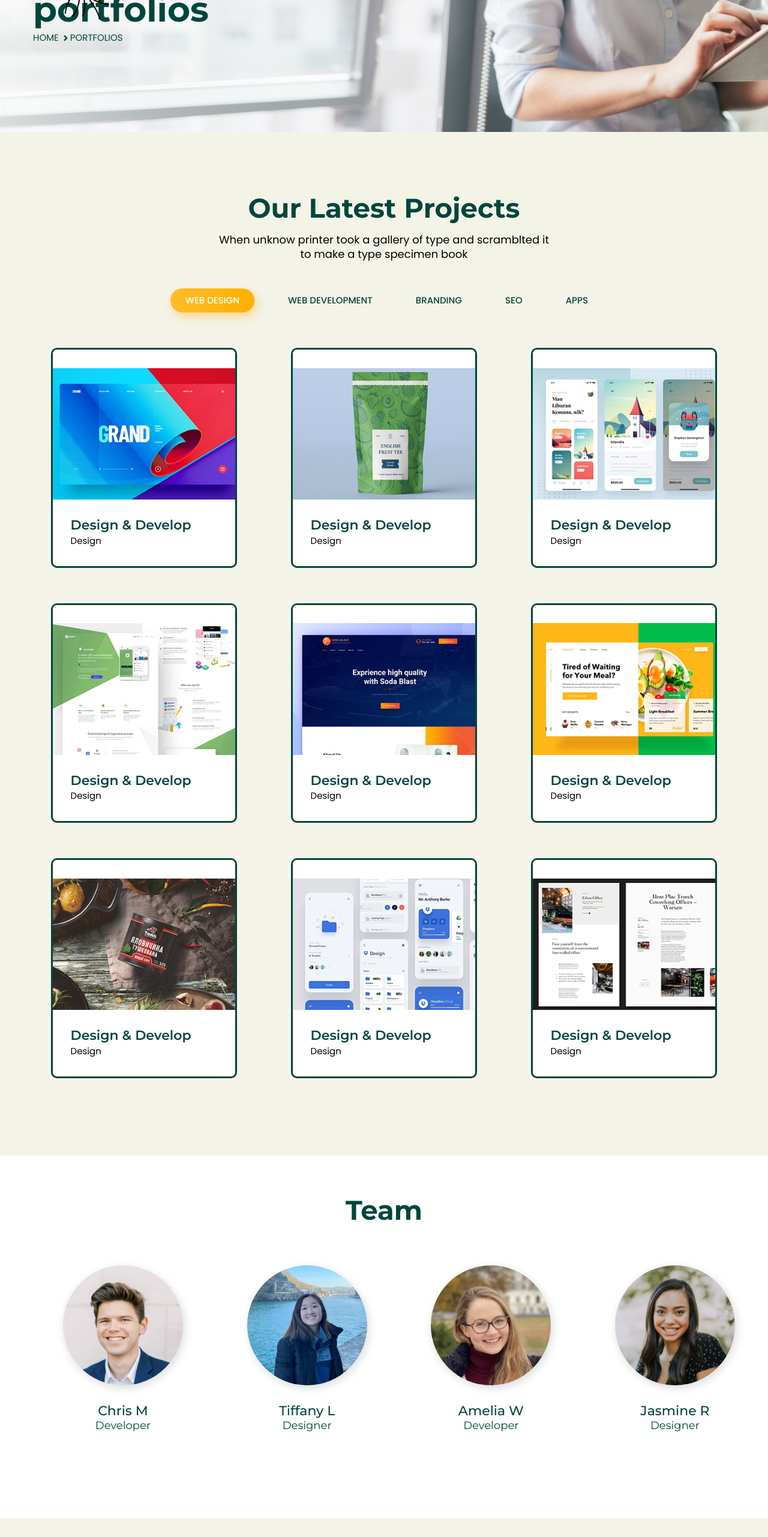
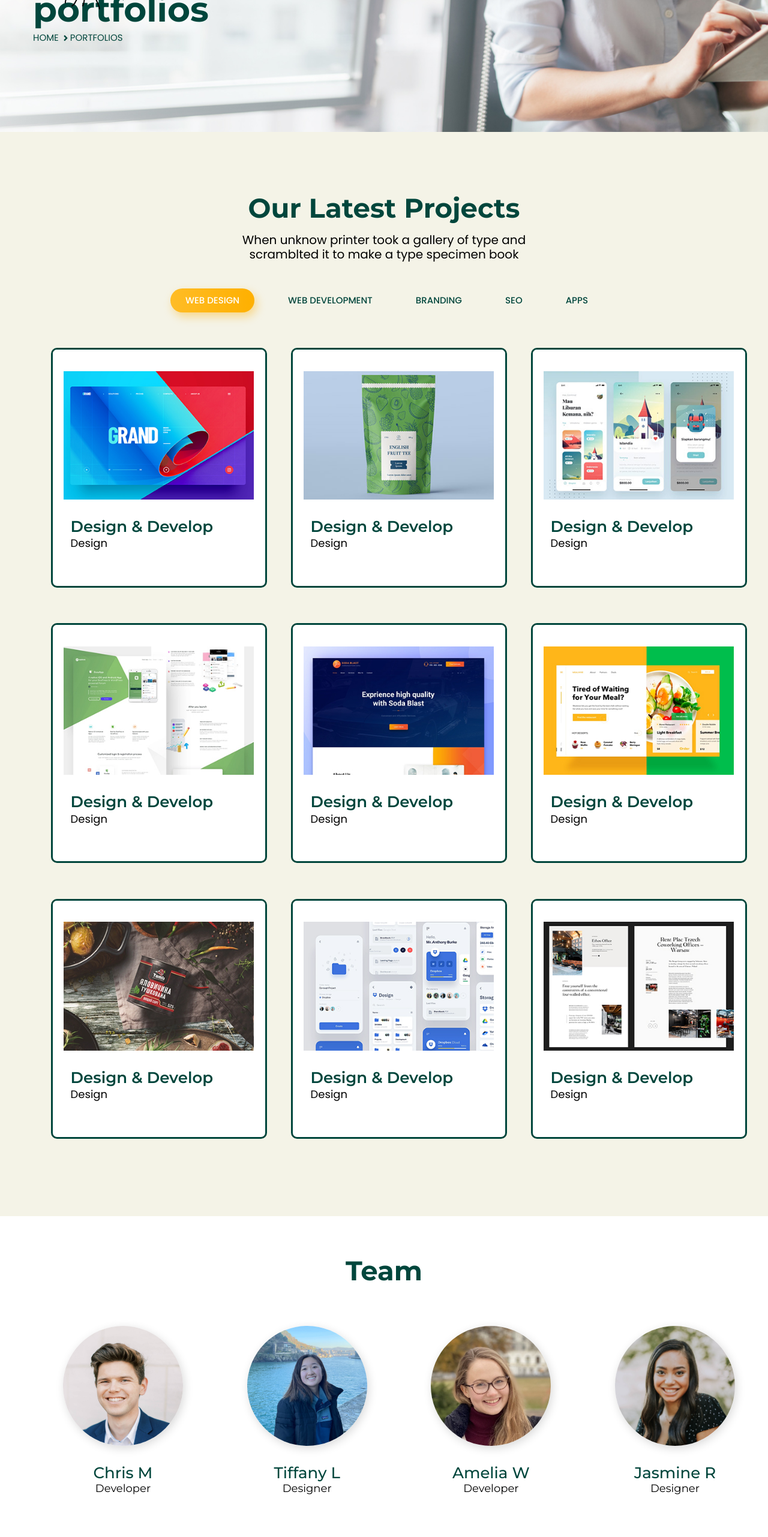
Before and after one commit to cgmoffitt/grove, a React (Create React App) app: page /#/portfolios in a window 1280 px wide. Shown: the part 234-2797 px from the top of the page at 60% size. Built offline with nearby package versions, Linux system fonts and the light colour scheme; the HTML template or start-up script is replaced by a standard one.

Commit message:
Update font sizes, shadow color and margins in response to font size

```diff
--- a/src/Components/about/index.jsx
+++ b/src/Components/about/index.jsx
@@ -23,7 +23,7 @@ export default function Index() {
                     <div className="col-lg-6">
                         <div className="deneb_content_box wow fadeInRight">
                             <h2>Concept Video</h2>
-                            <p style={{color:"black"}}>We're proud to have won Best Project Concept and 1st Runner-up for Best Overall Video after demo-ing this video in CS147!</p>
+                            <p style={{color:"black"}}>We're proud to have won Best Project Concept and 1st Runner-up for Best Overall Video in CS147!</p>
                             {/* <p>Suspendisse potenti. Aliquam elementum felis purus, quis vulputate libero semper nec. Morbi tincidunt maximus nisl vel placerat. Curabitur at ligula ac diam elementum hendrerit. Suspendisse nec metus eu est laoreet hendrerit vitae non ipsum. Nam faucibus elementum arcu, eget eleifend tortor.</p> */}
 
                             <a href="https://www.youtube.com/watch?v=crWdyARTgmo&feature=emb_title" target='_blank' style={{width: 250, marginRight: 20}} rel='noopener noreferrer' className="deneb_btn">Watch on YouTube</a>
--- a/src/Components/header/index.jsx
+++ b/src/Components/header/index.jsx
@@ -20,8 +20,8 @@ export default function Index() {
                 <div className="site_menu">
                     <div className="row align-items-left">
                         <div className="col-lg-2">
-                            <div className="brand">
-                                <img src={siteLogo} style={{alignItems: "left", paddingTop:'40%'}}className="img-fluid" alt="logo" />
+                            <div >
+                                <img src={siteLogo} style={{alignItems: "left", paddingTop:'30%', width:'200', height:'200', justifyContent:"left"}}className="img-fluid" alt="logo" />
                             </div>
                             </div>
                             </div> </div> </div>
--- a/src/Components/hero_area/index.jsx
+++ b/src/Components/hero_area/index.jsx
@@ -56,7 +56,7 @@ export default function Index() {
                             img={slider_03_img}
                         />
                     </Slider> */}
-                    <br/> <br/> <br /> <br/> <br /> <br/> <hr/><br/>
+                    <br/> <br/>  <hr/><br/>
                 </div>
             </div>
         </section>
--- a/src/Components/section_title/index.jsx
+++ b/src/Components/section_title/index.jsx
@@ -8,7 +8,7 @@ export default function Index(props) {
             <div className="col-lg-12">
                 <div className="section_title text-center">
                     <h2>{title}</h2>
-                    <p style={{fontSize: 18, color:"black"}}>{description}</p>
+                    <p style={{fontSize: 20, color:"black"}}>{description}</p>
                 </div>
             </div>
         </div>
--- a/src/SingleFeatures/portfolio_item.jsx
+++ b/src/SingleFeatures/portfolio_item.jsx
@@ -4,7 +4,7 @@ export default function PortfolioItem(props) {
     const { img, title, url, tag, pdf, ppt, writtenReport, prototype, writtenFeedback } = props;
     return (
         <div className="single_project cat1 cat5">
-            <div className="grid_item" style={{margin:'8%', backgroundColor: "white",  borderStyle:"solid", borderColor:"#00463C"}}>
+            <div className="grid_item" style={{margin:'8%', backgroundColor: "white",  borderStyle:"solid", borderColor:"#00463C", height: 400, width:360}}>
                 <div className="deneb_img bg_green"
                         style={{justifyContent: "center", alignItems: "center", textAlign:"center", backgroundColor:"white"}}>
                     {pdf ?
--- a/src/SingleFeatures/service_item.jsx
+++ b/src/SingleFeatures/service_item.jsx
@@ -5,8 +5,8 @@ export default function ServiceItem(props) {
 
     const { icon, title, url, description } = props;
     return (
-        <div className="col-lg-4 col-md-6 col-sm-12">
-            <div className="grid_item wow fadeInUp" style={{backgroundColor: "white"}}>
+        <div className="col-lg-4 col-md-4 col-sm-12">
+            <div className="grid_item wow fadeInUp" style={{backgroundColor: "white", width:350, height:415}}>
                 {icon ?
                 <div className="icon">
                     <img src={icon} className="img-fluid" alt="service"  style={{width:100}}/>
--- a/src/SingleFeatures/slider_item.jsx
+++ b/src/SingleFeatures/slider_item.jsx
@@ -8,9 +8,9 @@ export default function SliderItem(props) {
             <div className="row align-items-center">
                 <div className="col-lg-5">
                     <div className="banner_content wow fadeInLeft" >
-                        <h1  style={{zIndex:5}}>{title} <br /><span>{sub_title}</span></h1>
-                        <h5 style={{color:"black"}}>{heading}</h5>
-                        <p style={{color:"black"}}>{description}</p>
+                        <h1  style={{zIndex:5, fontSize:100}}>{title} <br /><span>{sub_title}</span></h1>
+                        <h5 style={{color:"black", fontSize:35}}>{heading}</h5>
+                        <p style={{color:"black", fontSize:20}}>{description}</p>
                         <a href={url} target='_blank' rel='noopener noreferrer' className="deneb_btn">See Demo</a>
                     </div>
                 </div>
--- a/src/SingleFeatures/testimonial_item.jsx
+++ b/src/SingleFeatures/testimonial_item.jsx
@@ -10,8 +10,8 @@ export default function testimonial_item(props) {
             </div>
             <div className="client_info">
                 <h4>{name}</h4>
-                <h5 style={{color:"#00463C"}}>{designation}</h5>
-                <p>{text}</p>
+                <h5 style={{color:"black"}}>{designation}</h5>
+                <p style={{color:"black"}}>{text}</p>
             </div>
         </div>
     )
--- a/src/scss/common.scss
+++ b/src/scss/common.scss
@@ -35,20 +35,21 @@ h2{
 	font-weight: 700;
 }
 h3{
-	font-size: 30px;
+	font-size: 35px;
 }
 h4{
-	font-size: 22px;
+	font-size: 26px;
 }
 h5{
-	font-size: 20px;
+	font-size: 24px;
 }
 h6{
-	font-size: 16px;
+	font-size: 20px;
 }
 p{
 	margin: 0;
 	padding: 0;
+	font-size: 18px;
 }
 ul{
 	margin: 0;
@@ -111,7 +112,7 @@ body{
 	transition:.5s;
 	&:hover,&:focus{
 		color: $white;
-		box-shadow: 2.5px 4.33px 15px 0px rgba(254, 176, 0, 0.4);
+		box-shadow: 2.5px 4.33px 15px 0px rgba(0, 0, 0, 0);
 	}
 }
 .link_btn{
```
